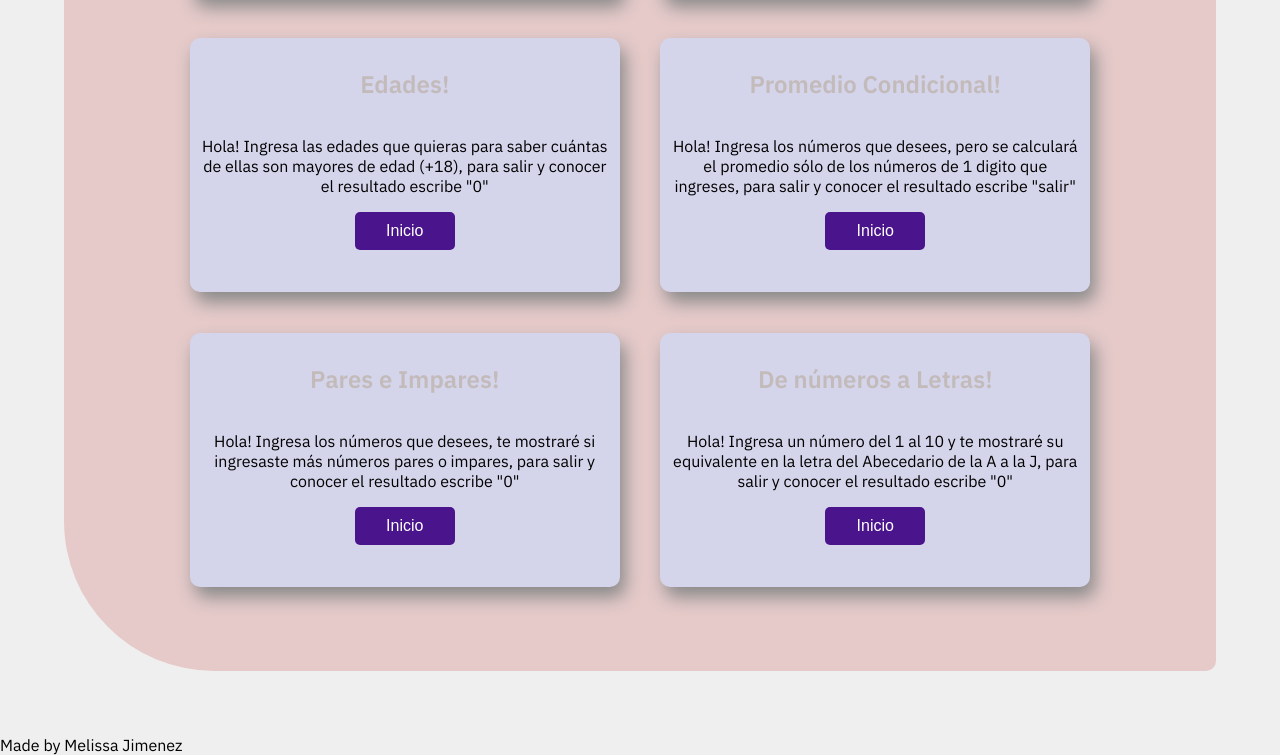
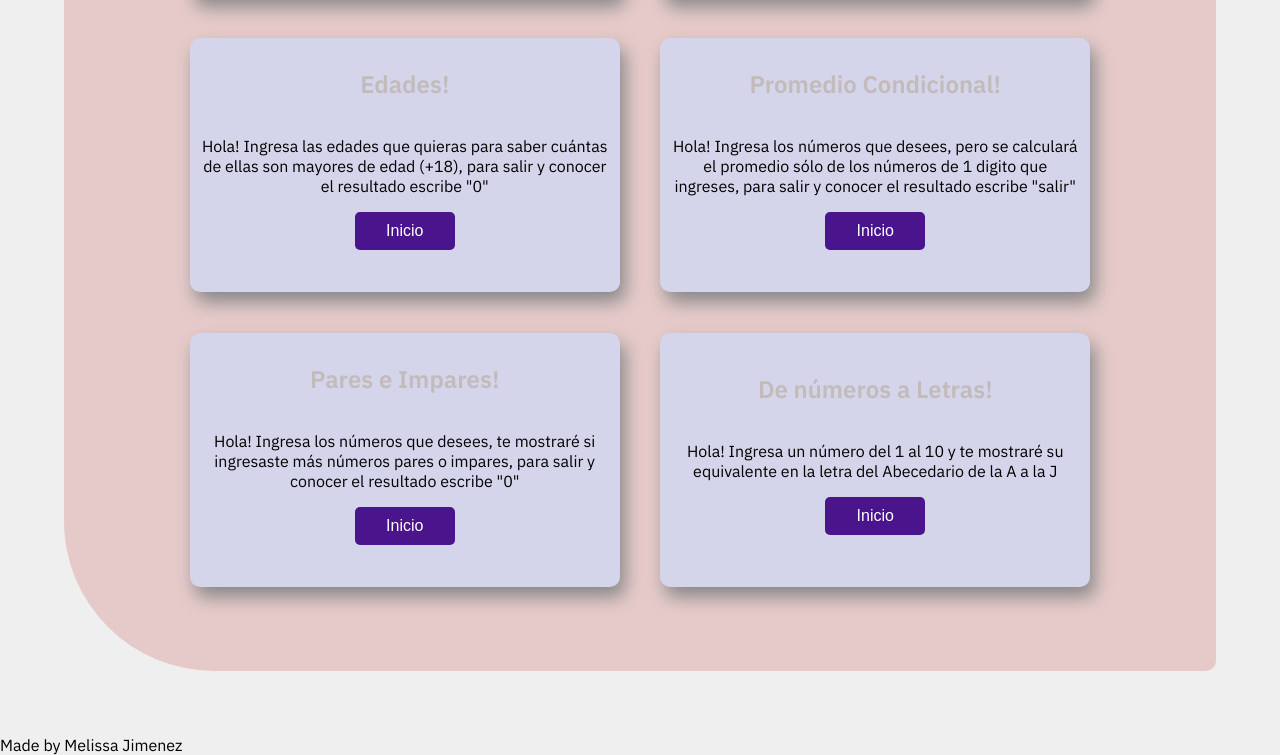
Before and after one commit to ruth9403/ejercicios-javaScript, a plain HTML site: page index.html in a window 1280 px wide. Shown: the part 479-1234 px from the top of the page. Drawn offline with Linux system fonts and the light colour scheme.

Commit message:
arreglo ultima card

```diff
--- a/index.html
+++ b/index.html
@@ -46,7 +46,7 @@
         </section>
         <section class="card flex">
             <h2 class="subtitle">De números a Letras!</h2>
-            <p>Hola! Ingresa un número del 1 al 10 y te mostraré su equivalente en la letra del Abecedario de la A a la J, para salir y conocer el resultado escribe "0" </p>
+            <p>Hola! Ingresa un número del 1 al 10 y te mostraré su equivalente en la letra del Abecedario de la A a la J </p>
             <button onclick='myNumALetra()'>Inicio</button>
             <p id="DemoNumALetra"></p>
         </section>
```
